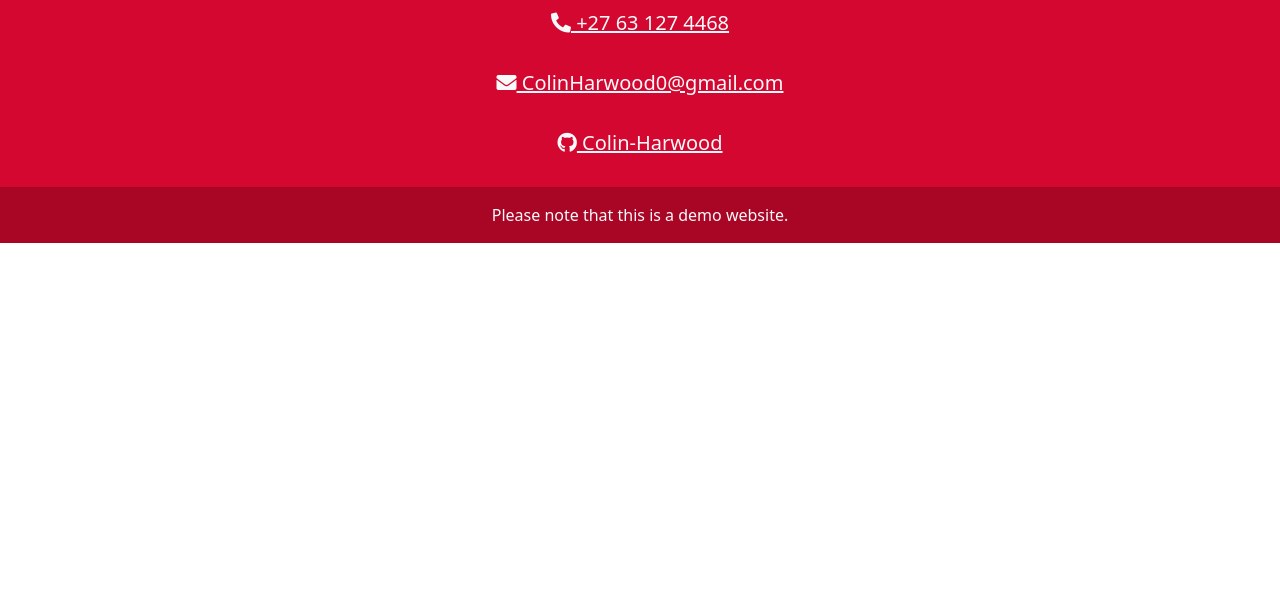
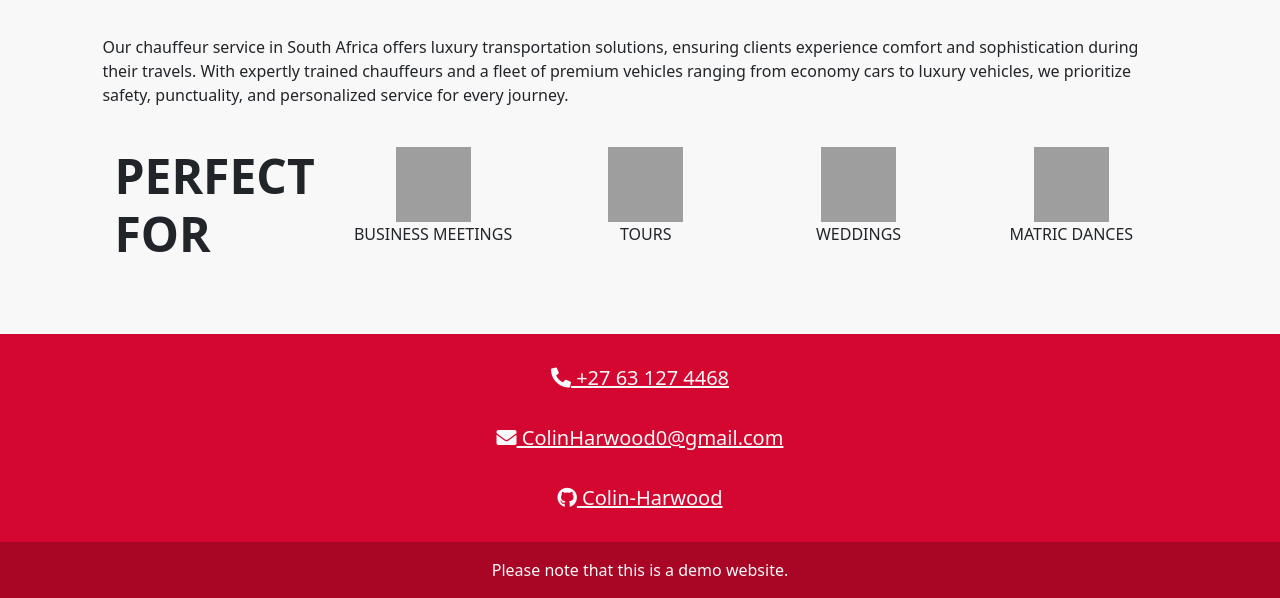
Before and after one commit to Colin-Harwood/Full-Stack-Car-Rental-Website, a Django app: page / in a window 1280 px wide. Shown: the part 413-1011 px from the top of the page. Before the commit the page ends 656 px from the top, so only its background shows below. Run offline with Django 4.2, Linux system fonts and the light colour scheme; some libraries are stand-ins or nearby versions; grey boxes are pictures that could not be loaded.

Commit message:
Added a new info section to landing page
A new section was added to the landing page to give reasons to hire the chauffeur company

```diff
--- a/mysite/main/templates/base.html
+++ b/mysite/main/templates/base.html
@@ -16,9 +16,11 @@
   </head>
 
   <body>
-    <nav class="navbar navbar-expand-lg" style="background-color: #d3072f">
-      <div class="container-fluid px-4 py-0">
-        <a class="navbar-brand text-white" href="#"><h1>Chauffeur</h1></a>
+    <nav class="navbar navbar-expand-lg" style="background-color: #d3072f; p-0">
+      <div class="container-fluid px-4 p-0 m-0">
+        <a class="navbar-brand text-white" href="#"
+          ><h1 class="m-0 p-0">CHAUFFEUR</h1></a
+        >
         <!-- Changed text-dark to text-white -->
         <button
           class="navbar-toggler"
--- a/mysite/main/templates/home.html
+++ b/mysite/main/templates/home.html
@@ -1,12 +1,21 @@
 {% extends './base.html' %} {% load static %} {% block content %}
+<head>
+  <meta name="viewport" content="width=device-width, initial-scale=1.0" />
+</head>
 <style>
   .book-chauffeur:hover {
     background: #333333;
     border-color: #333333;
   }
+  .info-header {
+    display: inline-block;
+  }
+  .infoImgs {
+    display: inline-block;
+  }
 </style>
 <div class="container-fluid m-0 p-0">
-  <div class="row">
+  <div class="row m-0 p-0">
     <div class="col-6 d-flex align-items-center justify-content-center">
       <div>
         <h1 style="font-size: 500%; font-weight: 550">LET US<br />DRIVE YOU</h1>
@@ -18,20 +27,67 @@
             class="btn btn-dark mt-4 book-chauffeur rounded-0"
             style="width: 70%; font-weight: 600"
           >
-            BOOK A CHAUFFEUR &gt;
+            BOOK A CHAUFFEUR
           </button>
         </a>
       </div>
     </div>
-    <div class="col-6 fluid">
+    <div class="col-6" style="overflow: hidden; max-width: 100%">
       <!-- Render the static image file using the static template tag -->
       <img
         src="{% static 'Limousine-transfer-chauffeur.jpg' %}"
         alt="Limousine Transfer Chauffeur"
         class="fluid"
+        style=""
       />
     </div>
   </div>
 </div>
-<div></div>
+<div style="background: #f8f8f8">
+  <div style="padding: 5% 8%">
+    <p>
+      Our chauffeur service in South Africa offers luxury transportation
+      solutions, ensuring clients experience comfort and sophistication during
+      their travels. With expertly trained chauffeurs and a fleet of premium
+      vehicles ranging from economy cars to luxury vehicles, we prioritize
+      safety, punctuality, and personalized service for every journey.
+    </p>
+    <br />
+    <div class="container text-center">
+      <div class="row">
+        <div class="col text-left" style="text-align: left">
+          <h1 style="font-size: 300%; font-weight: 900">PERFECT FOR</h1>
+        </div>
+        <div class="col">
+          <img
+            src="{% static 'meeting-svg.svg' %}"
+            width="75px"
+            height="75px"
+          />
+          <p>BUSINESS MEETINGS</p>
+        </div>
+        <div class="col">
+          <img src="{% static 'tours-svg.svg' %}" width="75px" height="75px" />
+          <p>TOURS</p>
+        </div>
+        <div class="col">
+          <img
+            src="{% static 'wedding-icon-svg.svg' %}"
+            width="75px"
+            height="75px"
+          />
+          <p>WEDDINGS</p>
+        </div>
+        <div class="col">
+          <img
+            src="{% static 'matric-dance-svg.svg' %}"
+            width="75px"
+            height="75px"
+          />
+          <p>MATRIC DANCES</p>
+        </div>
+      </div>
+    </div>
+  </div>
+</div>
 {% endblock %}
```
Also changed, not shown: 5 other files.
